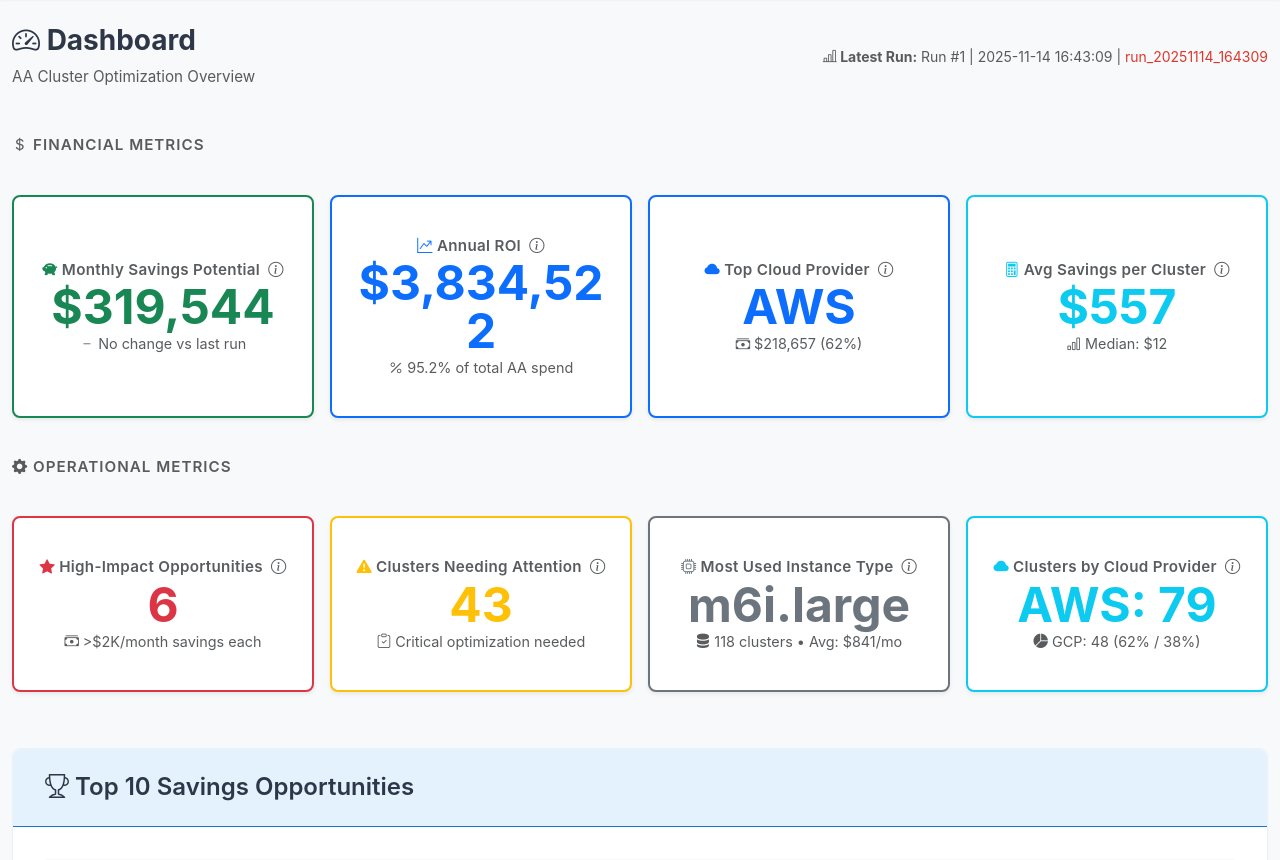
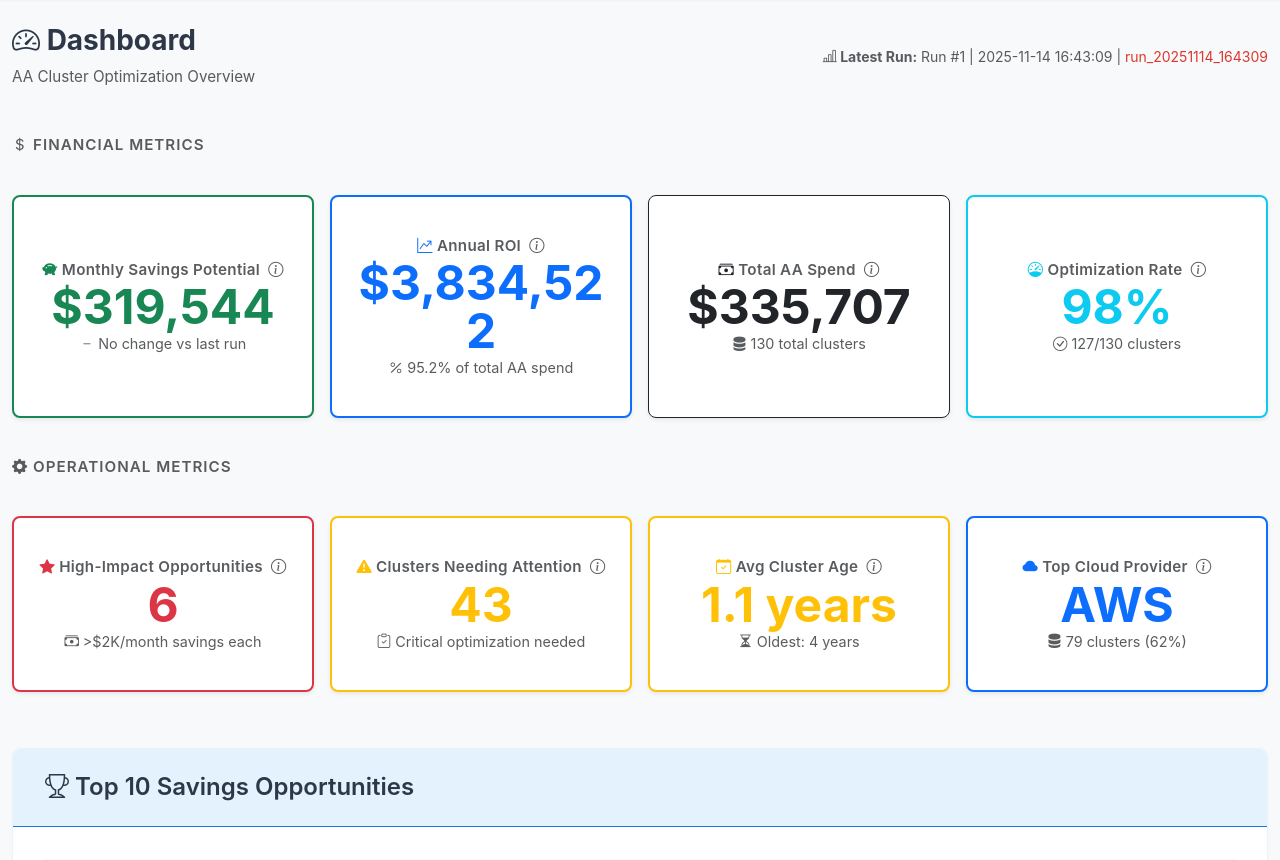
Before and after one commit to dobri-boyadzhiev/Active-Active-Cost-Analysis, a Flask app: page / in a window 1280 px wide. Shown: the part 65-925 px from the top of the page. Run offline with Flask 3, Linux system fonts and the light colour scheme; data comes from the database, SQL or seed files in the repository; some libraries are stand-ins or nearby versions.

Commit message:
✨ Update Dashboard metrics cards - Replace 4 cards with more actionable metrics
- Financial Metrics:
  * Added: Total AA Spend (replaces Top Cloud Provider)
  * Added: Optimization Rate (replaces Avg Savings per Cluster)
  * Kept: Monthly Savings Potential, Annual ROI

- Operational Metrics:
  * Added: Avg Cluster Age (replaces Most Used Instance Type)
  * Added: Top Cloud Provider (replaces Clusters by Cloud Provider)
  * Kept: High-Impact Opportunities, Clusters Needing Attention

- All metrics use existing database fields - no schema changes
- Added comprehensive documentation in DASHBOARD_UPDATES.md
- Updated CSS for new card styles

```diff
--- a/app.py
+++ b/app.py
@@ -342,6 +342,55 @@ def dashboard():
         metrics['most_used_instance'] = most_used_instance
         metrics['most_used_instance_count'] = most_used_count
         metrics['most_used_instance_avg_cost'] = round(most_used_avg_cost, 2)
+
+        # 🆕 NEW METRICS: Total AA Spend
+        metrics['total_aa_spend'] = round(total_current, 2)
+
+        # 🆕 NEW METRICS: Average Cluster Age
+        age_data = db.conn.execute('''
+            SELECT cm.creation_date
+            FROM cluster_results cr
+            LEFT JOIN cluster_metadata cm ON cr.mc_uid = cm.mc_uid
+            WHERE cr.run_id = ? AND cr.status = 'success' AND cm.creation_date IS NOT NULL
+        ''', (run_id,)).fetchall()
+
+        if age_data:
+            from datetime import datetime
+            current_date = datetime.now()
+            ages_in_days = []
+
+            for row in age_data:
+                try:
+                    creation_date = datetime.fromisoformat(row['creation_date'].replace('Z', '+00:00'))
+                    days_old = (current_date - creation_date).days
+                    ages_in_days.append(days_old)
+                except (ValueError, AttributeError):
+                    pass
+
+            if ages_in_days:
+                avg_age_days = sum(ages_in_days) / len(ages_in_days)
+                metrics['avg_cluster_age_days'] = round(avg_age_days, 0)
+
+                # Format display
+                if avg_age_days >= 365:
+                    metrics['avg_cluster_age_display'] = f"{avg_age_days / 365:.1f} years"
+                elif avg_age_days >= 30:
+                    metrics['avg_cluster_age_display'] = f"{avg_age_days / 30:.0f} months"
+                else:
+                    metrics['avg_cluster_age_display'] = f"{avg_age_days:.0f} days"
+
+                # Oldest cluster
+                metrics['oldest_cluster_days'] = max(ages_in_days)
+            else:
+                metrics['avg_cluster_age_days'] = 0
+                metrics['avg_cluster_age_display'] = 'N/A'
+                metrics['oldest_cluster_days'] = 0
+        else:
+            metrics['avg_cluster_age_days'] = 0
+            metrics['avg_cluster_age_display'] = 'N/A'
+            metrics['oldest_cluster_days'] = 0
+
+        # Note: Top Cloud Provider metrics are calculated below in the provider_stats section
 
         # Calculate clusters by cloud provider
         provider_stats = db.conn.execute('''
--- a/static/css/style.css
+++ b/static/css/style.css
@@ -569,6 +569,11 @@ a:hover {
     box-shadow: 0 4px 12px rgba(108, 117, 125, 0.15);
 }
 
+.card.border-dark:hover {
+    border-color: #343a40 !important;
+    box-shadow: 0 4px 12px rgba(52, 58, 64, 0.15);
+}
+
 /* Compact metric cards - INCREASED FONT SIZES */
 .metric-card-body {
     padding: 0.5rem 0.75rem !important; /* Symmetric top/bottom padding */
--- a/templates/dashboard.html
+++ b/templates/dashboard.html
@@ -81,20 +81,20 @@
         </div>
 
         <div class="col-md-3">
-            <div class="card border-primary shadow-sm h-100">
+            <div class="card border-dark shadow-sm h-100">
                 <div class="card-body p-3 text-center d-flex flex-column justify-content-center">
                     <div class="metric-card-title text-muted">
-                        <i class="bi bi-cloud-fill text-primary"></i> Top Cloud Provider
+                        <i class="bi bi-cash-stack text-dark"></i> Total AA Spend
                         <i class="bi bi-info-circle ms-1" style="cursor: pointer;"
                            data-bs-toggle="popover"
                            data-bs-trigger="hover focus"
                            data-bs-placement="top"
                            data-bs-html="true"
-                           data-bs-content="<strong>Calculation:</strong><br>Cloud provider with the highest total monthly cost<br><br><strong>Purpose:</strong> Identifies which cloud provider accounts for the largest portion of your AA infrastructure spend.<br><br>Focus optimization efforts on the most expensive provider for maximum impact."></i>
+                           data-bs-content="<strong>Calculation:</strong><br>Sum of all current monthly costs for Active-Active clusters<br><br><strong>Purpose:</strong> Provides context for savings potential - shows total infrastructure spend.<br><br>Savings of ${{ '{:,.0f}'.format(metrics.monthly_savings) }} represents {{ '{:.1f}'.format((metrics.monthly_savings / metrics.total_aa_spend * 100) if metrics.total_aa_spend > 0 else 0) }}% of total spend."></i>
                     </div>
-                    <div class="metric-card-number text-primary">{{ metrics.top_cloud_provider }}</div>
+                    <div class="metric-card-number text-dark">${{ "{:,.0f}".format(metrics.total_aa_spend) }}</div>
                     <div class="metric-card-description text-muted">
-                        <i class="bi bi-cash-stack"></i> ${{ "{:,.0f}".format(metrics.top_cloud_provider_cost) }} ({{ "{:.0f}".format(metrics.top_cloud_provider_percentage) }}%)
+                        <i class="bi bi-server"></i> {{ metrics.total_clusters }} total clusters
                     </div>
                 </div>
             </div>
@@ -104,17 +104,17 @@
             <div class="card border-info shadow-sm h-100">
                 <div class="card-body p-3 text-center d-flex flex-column justify-content-center">
                     <div class="metric-card-title text-muted">
-                        <i class="bi bi-calculator text-info"></i> Avg Savings per Cluster
+                        <i class="bi bi-speedometer text-info"></i> Optimization Rate
                         <i class="bi bi-info-circle ms-1" style="cursor: pointer;"
                            data-bs-toggle="popover"
                            data-bs-trigger="hover focus"
                            data-bs-placement="top"
                            data-bs-html="true"
-                           data-bs-content="<strong>Calculation:</strong><br>Total Monthly Savings / Number of Optimizable Clusters<br><br><strong>Median:</strong> The middle value when all cluster savings are sorted - helps identify typical savings per cluster.<br><br>Use this to prioritize which clusters to optimize first."></i>
+                           data-bs-content="<strong>Calculation:</strong><br>(Optimizable Clusters / Total Clusters) × 100<br><br><strong>Purpose:</strong> Shows what percentage of your fleet can be optimized for cost savings.<br><br>Higher rate = more opportunities for optimization."></i>
                     </div>
-                    <div class="metric-card-number text-info">${{ "{:,.0f}".format(metrics.avg_savings_per_cluster) }}</div>
+                    <div class="metric-card-number text-info">{{ "{:.0f}".format(metrics.optimization_rate) }}%</div>
                     <div class="metric-card-description text-muted">
-                        <i class="bi bi-bar-chart"></i> Median: ${{ "{:,.0f}".format(metrics.median_savings) }}
+                        <i class="bi bi-check-circle"></i> {{ metrics.optimizable_clusters }}/{{ metrics.total_clusters }} clusters
                     </div>
                 </div>
             </div>
@@ -167,55 +167,41 @@
         </div>
 
         <div class="col-md-3">
-            <div class="card border-secondary shadow-sm h-100">
+            <div class="card border-warning shadow-sm h-100">
                 <div class="card-body p-3 text-center d-flex flex-column justify-content-center">
                     <div class="metric-card-title text-muted">
-                        <i class="bi bi-cpu text-secondary"></i> Most Used Instance Type
+                        <i class="bi bi-calendar-check text-warning"></i> Avg Cluster Age
                         <i class="bi bi-info-circle ms-1" style="cursor: pointer;"
                            data-bs-toggle="popover"
                            data-bs-trigger="hover focus"
                            data-bs-placement="top"
                            data-bs-html="true"
-                           data-bs-content="<strong>Calculation:</strong><br>Instance type used by the most clusters across your infrastructure<br><br><strong>Purpose:</strong> Identifies the most common instance type for targeted optimization.<br><br>Optimizing this instance type will impact the largest number of clusters."></i>
+                           data-bs-content="<strong>Calculation:</strong><br>Average age of all clusters since creation date<br><br><strong>Purpose:</strong> Older clusters are more likely to be over-provisioned or using outdated instance types.<br><br>Focus on older clusters for optimization opportunities."></i>
                     </div>
-                    <div class="metric-card-number text-secondary">{{ metrics.most_used_instance }}</div>
+                    <div class="metric-card-number text-warning">{{ metrics.avg_cluster_age_display }}</div>
                     <div class="metric-card-description text-muted">
-                        <i class="bi bi-server"></i> {{ metrics.most_used_instance_count }} clusters • Avg: ${{ "{:,.0f}".format(metrics.most_used_instance_avg_cost) }}/mo
+                        <i class="bi bi-hourglass-split"></i> Oldest: {{ "{:.0f}".format(metrics.oldest_cluster_days / 365) }} years
                     </div>
                 </div>
             </div>
         </div>
 
         <div class="col-md-3">
-            <div class="card border-info shadow-sm h-100">
+            <div class="card border-primary shadow-sm h-100">
                 <div class="card-body p-3 text-center d-flex flex-column justify-content-center">
                     <div class="metric-card-title text-muted">
-                        <i class="bi bi-cloud-fill text-info"></i> Clusters by Cloud Provider
+                        <i class="bi bi-cloud-fill text-primary"></i> Top Cloud Provider
                         <i class="bi bi-info-circle ms-1" style="cursor: pointer;"
                            data-bs-toggle="popover"
                            data-bs-trigger="hover focus"
                            data-bs-placement="top"
                            data-bs-html="true"
-                           data-bs-content="<strong>Calculation:</strong><br>Distribution of clusters across cloud providers<br><br><strong>Purpose:</strong> Shows multi-cloud infrastructure distribution.<br><br>Helps identify which providers to focus optimization efforts on."></i>
+                           data-bs-content="<strong>Calculation:</strong><br>Cloud provider with the most clusters in your infrastructure<br><br><strong>Purpose:</strong> Identifies primary cloud platform for AA deployments.<br><br>Helps focus optimization efforts and understand multi-cloud distribution."></i>
                     </div>
-                    {% if metrics.top_providers|length >= 2 %}
-                    <div class="metric-card-number text-info" style="font-size: 1.5rem;">
-                        {{ metrics.top_providers[0].name }}: {{ metrics.top_providers[0].count }}
+                    <div class="metric-card-number text-primary">{{ metrics.top_cloud_provider }}</div>
+                    <div class="metric-card-description text-muted">
+                        <i class="bi bi-server"></i> {{ metrics.top_cloud_provider_count }} clusters ({{ "{:.0f}".format(metrics.top_cloud_provider_percentage) }}%)
                     </div>
-                    <div class="metric-card-description text-muted">
-                        <i class="bi bi-pie-chart-fill"></i> {{ metrics.top_providers[1].name }}: {{ metrics.top_providers[1].count }} ({{ "{:.0f}".format(metrics.top_providers[0].percentage) }}% / {{ "{:.0f}".format(metrics.top_providers[1].percentage) }}%)
-                    </div>
-                    {% elif metrics.top_providers|length == 1 %}
-                    <div class="metric-card-number text-info">{{ metrics.top_providers[0].name }}</div>
-                    <div class="metric-card-description text-muted">
-                        <i class="bi bi-server"></i> {{ metrics.top_providers[0].count }} clusters (100%)
-                    </div>
-                    {% else %}
-                    <div class="metric-card-number text-info">N/A</div>
-                    <div class="metric-card-description text-muted">
-                        <i class="bi bi-info-circle"></i> No provider data
-                    </div>
-                    {% endif %}
                 </div>
             </div>
         </div>
```
Also changed, not shown: DASHBOARD_UPDATES.md (added, +149 -0 lines).
